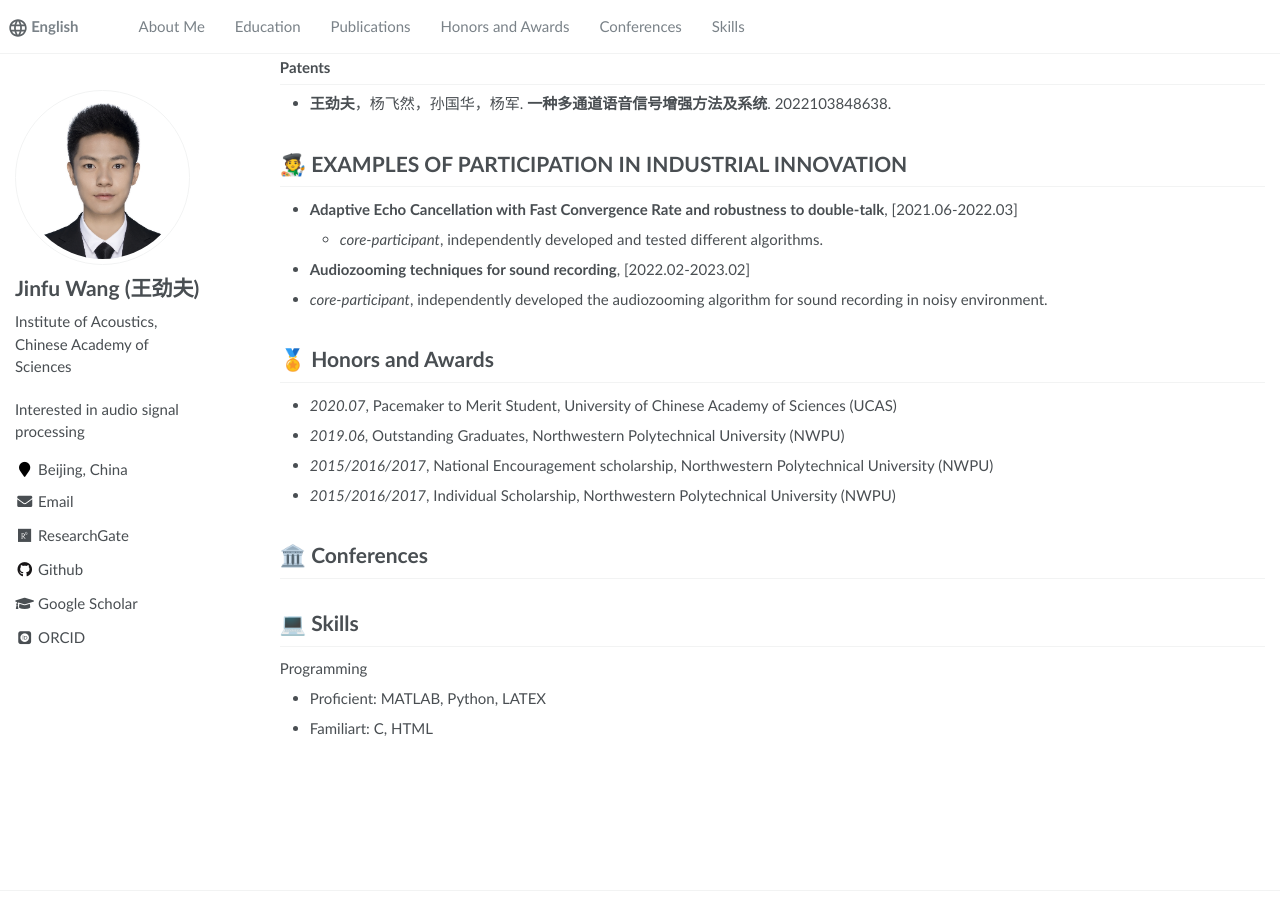
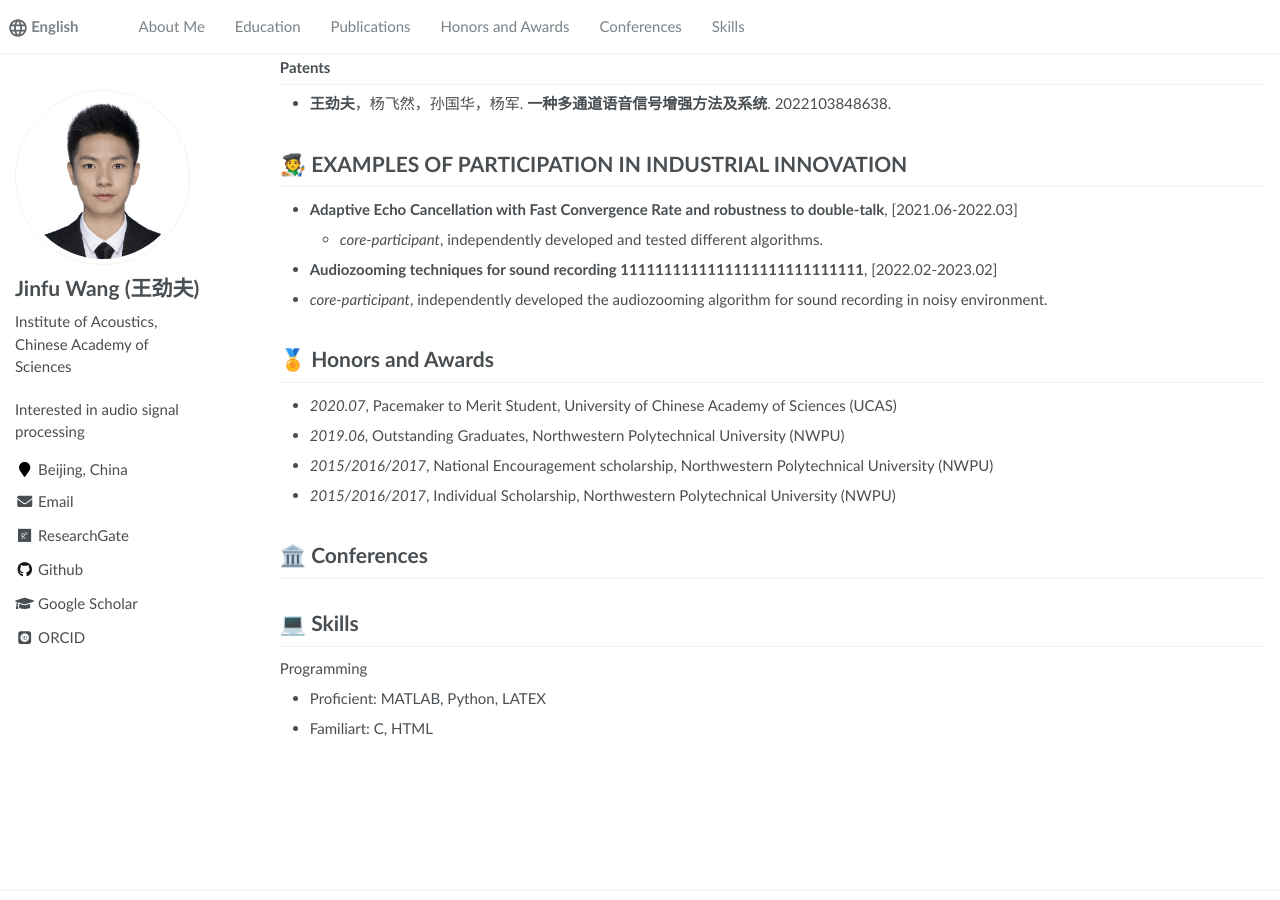
Before and after one commit to 875441459/875441459.github.io, a Jekyll site: the page built from _pages/about.md, in a window 1280 px wide and 900 px high, scrolled down 744 px. Built offline with Jekyll 4.4.1, drawn with Linux system fonts in a browser that asks for light colours; some web fonts are replaced.

Commit message:
Update about.md

```diff
--- a/_pages/about.md
+++ b/_pages/about.md
@@ -24,6 +24,7 @@ My research focuses on **microphone array processing**, **(semi-)blind speech se
 # 🎓 Education
 - *2019.09 - now*, **Ph.D.**, <a href="http://www.ioa.cas.cn/"><img class="svg" src="/images/IOA.svg" width="23pt"></a>, Institute of Acoustics (IOA), University of Chinese Academy of Sciences (UCAS), Beijing, China.
 - *2015.09 - 2019.06*, **B.E.**, <a href="https://www.nwpu.edu.cn/"><img class="svg" src="/images/NWPU.svg" width="23pt"></a>, Northwestern Polytechnical University (NWPU), Xi’an, Shaanxi, China.
+
 
 <span class='anchor' id="-publications">'></span>
 
@@ -55,7 +56,7 @@ My research focuses on **microphone array processing**, **(semi-)blind speech se
 - **Adaptive Echo Cancellation with Fast Convergence Rate and robustness to double-talk**, [2021.06-2022.03]
   - *core-participant*, independently developed and tested different algorithms.
 
--  **Audiozooming techniques for sound recording**, [2022.02-2023.02]
+-  **Audiozooming techniques for sound recording 1111111111111111111111111111**, [2022.02-2023.02]
   - *core-participant*, independently developed the audiozooming algorithm for sound recording in noisy environment.
 
 <span class='anchor' id="-honors-and-awards"></span>
```
